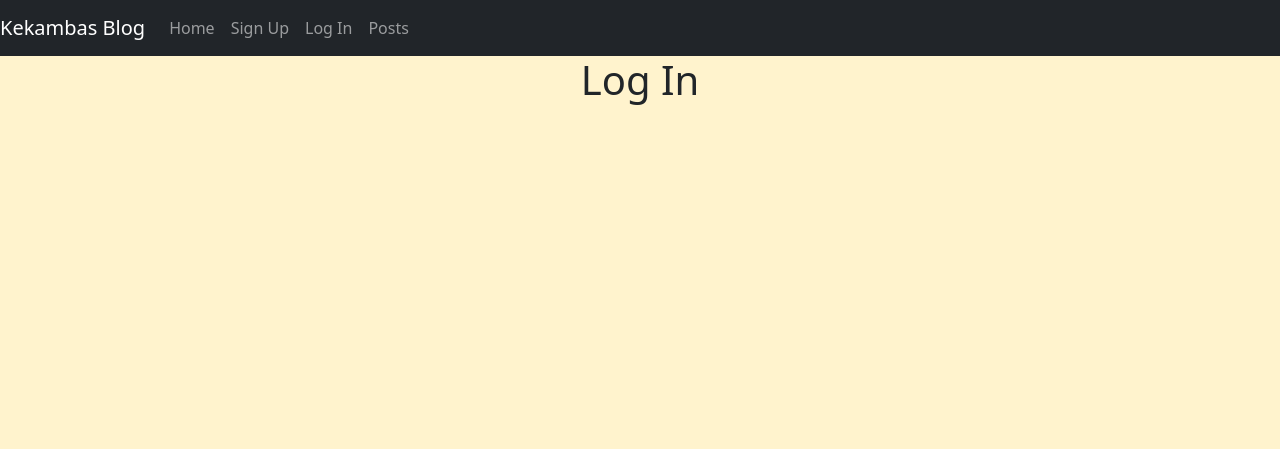
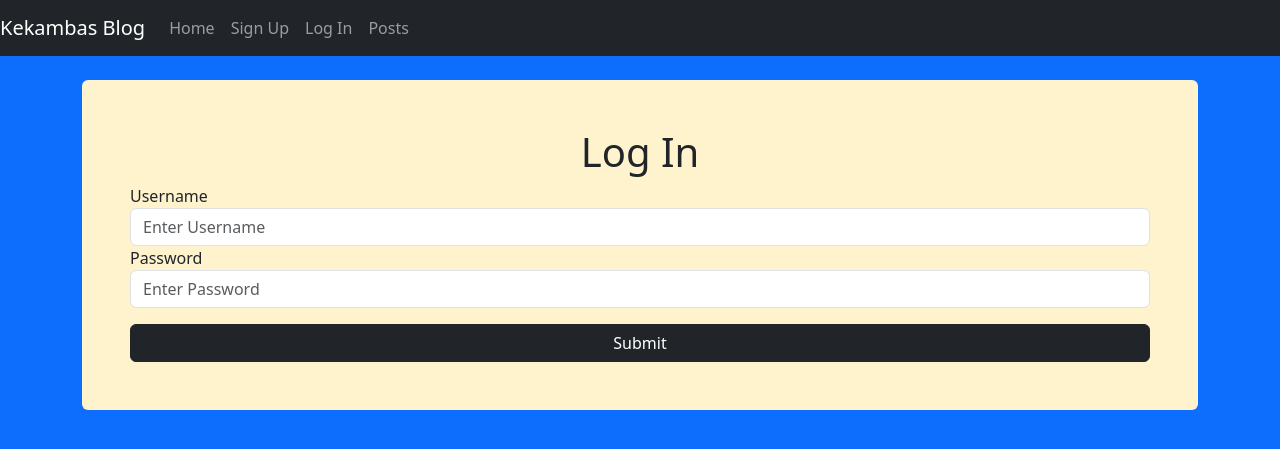
Before and after one commit to eitanreiffman/coding-temple_first-flask-blog, a Flask app: page /log_in in a window 1280 px wide. Shown: the top 449 px of the page. Run offline with Flask 3, Linux system fonts and the light colour scheme.

Commit message:
Added Login Form

```diff
--- a/app/forms.py
+++ b/app/forms.py
@@ -9,3 +9,8 @@ class SignUpForm(FlaskForm):
     password = PasswordField('Password', validators=[InputRequired()])
     confirm_pass = PasswordField('Confirm Password', validators=[InputRequired(), EqualTo('password')])
     submit = SubmitField()
+
+class LoginForm(FlaskForm):
+    username = StringField('Username', validators=[InputRequired()])
+    password = PasswordField('Password', validators=[InputRequired()])
+    submit = SubmitField()
--- a/app/routes.py
+++ b/app/routes.py
@@ -1,11 +1,11 @@
 from app import app
 from flask import render_template, redirect, url_for, flash
-from app.forms import SignUpForm
+from app.forms import SignUpForm, LoginForm
 from app.models import User
 
 @app.route('/')
 def index():
-    return render_template('index.html', name = 'Shira')
+    return render_template('index.html')
 
 @app.route('/posts')
 def posts():
@@ -47,6 +47,7 @@ def sign_up():
 
     return render_template('sign_up.html', form = form)
 
-@app.route('/log_in')
+@app.route('/log_in', methods=['GET','POST'])
 def log_in():
-    return render_template('log_in.html')
+    form = LoginForm()
+    return render_template('log_in.html', form = form)
--- a/app/templates/base.html
+++ b/app/templates/base.html
@@ -7,7 +7,7 @@
     <link rel="stylesheet" href="https://cdn.jsdelivr.net/npm/bootstrap@5.3.0-alpha1/dist/css/bootstrap.min.css">
     <title>Kekambas Blog | {% block title %} {% endblock title%}</title>
 </head>
-<body class="bg-warning-subtle">
+<body class="bg-primary">
 
     {% include 'nav.html' %}
 
--- a/app/templates/index.html
+++ b/app/templates/index.html
@@ -3,6 +3,6 @@
 
 {% block content %}
 
-    <h1 class="text-center">Hello {{ name }}, welcome to the Kekambas Blog!</h1>
+    <h1 class="text-center">Hello, welcome to the Kekambas Blog!</h1>
 
 {% endblock content %}
--- a/app/templates/log_in.html
+++ b/app/templates/log_in.html
@@ -3,6 +3,20 @@
 
 {% block content %}
 
+<form action="" class="bg-warning-subtle rounded mt-4 p-5" method="POST">
+
     <h1 class="text-center">Log In</h1>
 
+    {{ form.csrf_token }}
+
+    {{ form.username.label }}
+    {{ form.username(class='form-control', placeholder='Enter Username') }}
+
+    {{ form.password.label }}
+    {{ form.password(class='form-control', placeholder='Enter Password') }}
+
+    {{ form.submit(class='btn btn-dark w-100 mt-3') }}
+
+</form>
+
 {% endblock content %}
--- a/app/templates/sign_up.html
+++ b/app/templates/sign_up.html
@@ -3,9 +3,10 @@
 
 {% block content %}
 
-    <h1 class="text-center">Sign Up</h1>
+    <form action="" class="bg-warning-subtle rounded mt-4 p-5" method="POST">
 
-    <form action="" class="bg-white rounded mt-3 p-5" method="POST">
+        <h1 class="text-center">Sign Up</h1>
+
         {{ form.csrf_token }}
 
         {{ form.email.label }}
```
